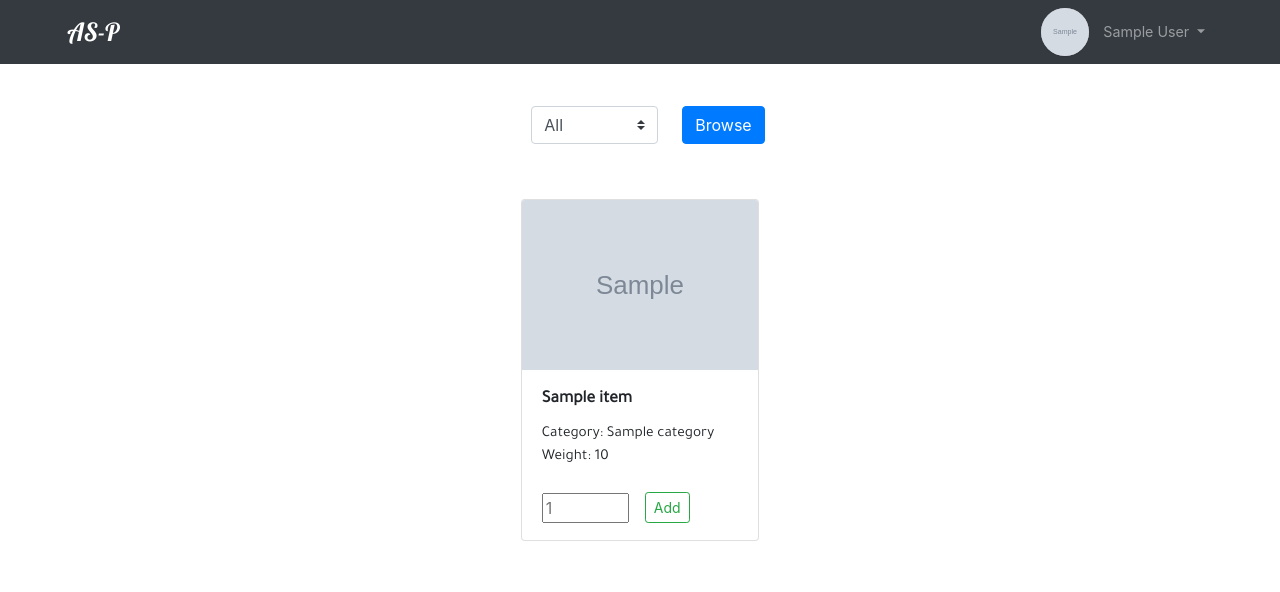
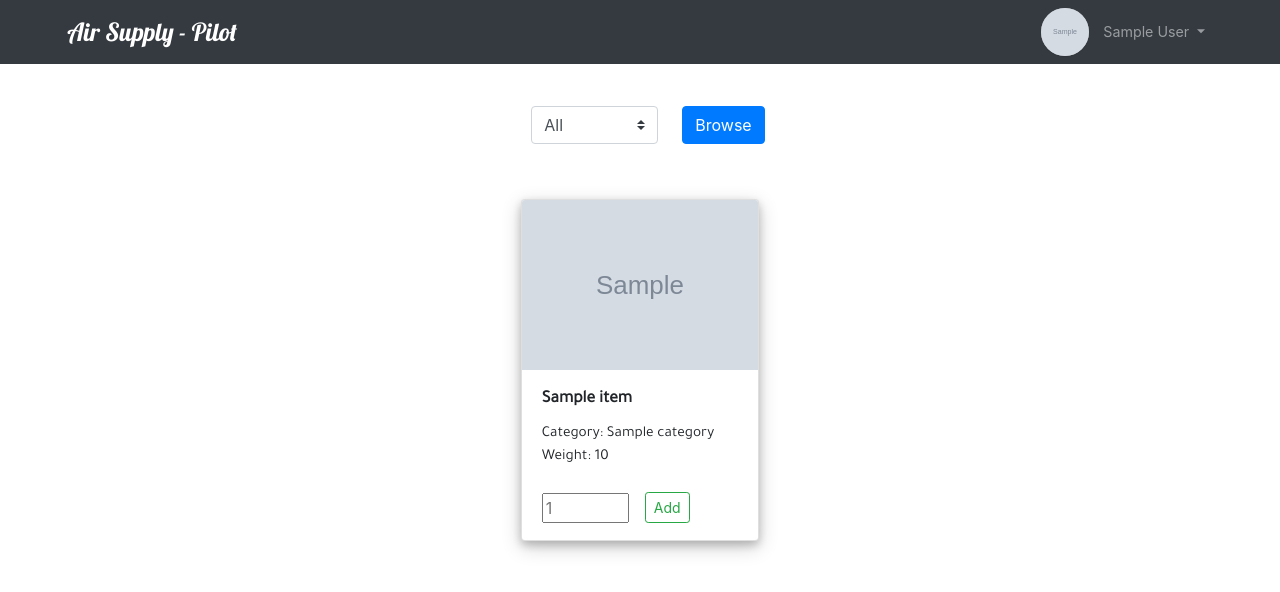
Before and after one commit to DeniSusanto/Django---ASP, a Django app: template ASP/main/templates/main/cm_home.html in a window 1280 px wide. Shown: the top 592 px of the page. Run offline with Django 3.2, Linux system fonts and the light colour scheme; the template is opened without the code that fills it: most values are stand-ins (such as "Sample title", 1, 10 or a date in 2020); grey boxes marked "Sample" are stand-in pictures; some libraries are stand-ins or nearby versions; some web fonts are replaced.

Commit message:
add shadow on card

```diff
--- a/ASP/main/static/main/nav8_style.css
+++ b/ASP/main/static/main/nav8_style.css
@@ -87,7 +87,8 @@ z-index: 998;
     display: inline-block;
     width: calc(13vw + 9vh);
     height: calc(18vw + 14vh);
-
+    box-shadow: 0 4px 8px 0 rgba(0, 0, 0, 0.2), 0 6px 20px 0 rgba(0, 0, 0, 0.19);
+    -webkit-box-shadow: 0 4px 8px 0 rgba(0, 0, 0, 0.2), 0 6px 20px 0 rgba(0, 0, 0, 0.19);
 }
 .n8_card img{
     width: 100%;
--- a/ASP/main/templates/main/cm_base.html
+++ b/ASP/main/templates/main/cm_base.html
@@ -20,7 +20,7 @@
 <body>
     <nav class="navbar navbar-expand navbar-dark bg-dark n8_navbar">
   <!-- Navbar content -->
-  <a class="navbar-brand n8_navbar_title" href="{%url "cm_home"%}" style="font-family:Lobster;">AS-P</a>
+  <a class="navbar-brand n8_navbar_title" href="{%url "cm_home"%}" style="font-family:Lobster;">Air Supply - Pilot</a>
   <button class="navbar-toggler" type="button" data-toggle="collapse" data-target="#navbarSupportedContent" aria-controls="navbarSupportedContent" aria-expanded="false" aria-label="Toggle navigation">
     <span class="navbar-toggler-icon"></span>
   </button>
```
